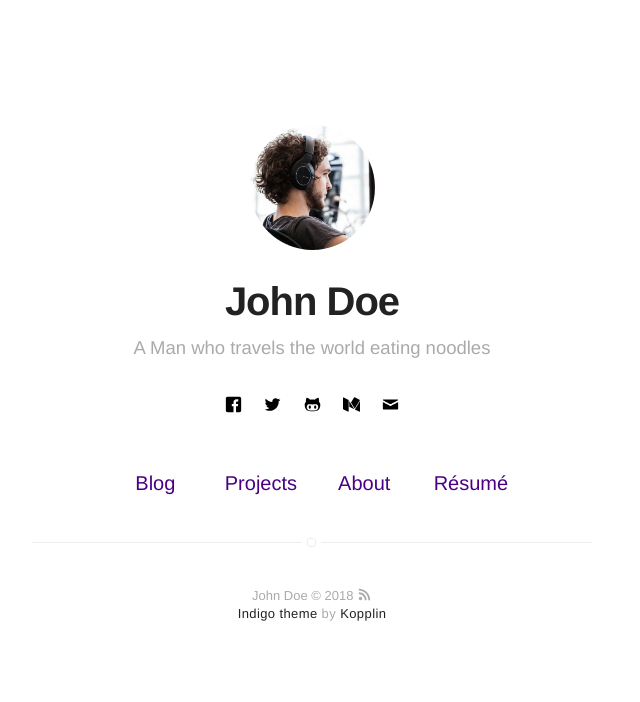
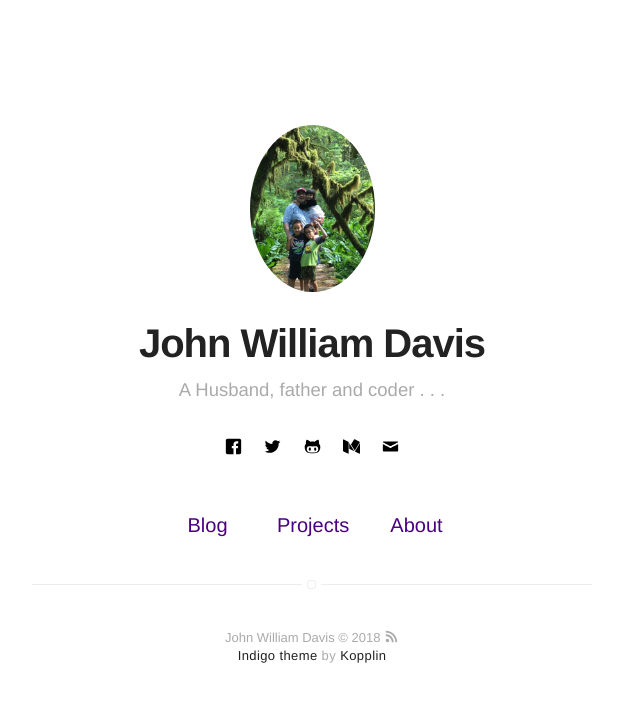
Before and after one commit to papadavis47/papadavis47.github.io, a Jekyll site: the page built from index.html, in a window 1280 px wide. Shown: the top 702 px of the page, without its empty margins (328-968 px from the left). Built offline with Jekyll 4.4.1, drawn with Linux system fonts in a browser that asks for light colours.

Commit message:
initial changes to _config.yml

```diff
--- a/_config.yml
+++ b/_config.yml
@@ -1,22 +1,22 @@
 # main text of home
-name: John Doe
-bio: A Man who travels the world eating noodles
+name: John William Davis
+bio: A Husband, father and coder . . .
 
 # twitter summary info
-description: A blog about technology and stuff related
+description: A blog about family and learning
 
 # if it's an external image, update below for true
 # better with square images
 external-image: false
-picture: assets/images/profile.jpg
+picture: assets/images/with_the_kids.jpg
 
 # If you want to include your resume, set to true
 # and specify source (external or local).
-resume: true
-resume-external: true
+resume: false
+resume-external: false
 resume-url: https://google.com/?q=my+resume
 
-url: https://koppl.in/indigo
+#url: https://koppl.in/indigo
 # your url: http://USERNAME.github.io
 
 permalink: /:title/
@@ -34,15 +34,15 @@ disqus:
   categories: [blog, project] # only show disqus for posts that have these categories
 
 # if you don't have any of social below, comment the line
-facebook: myfacebook
-twitter: mytwitter
+facebook: https://www.facebook.com/streetphotog
+twitter: https://twitter.com/nicaygringo
 # google: mygoogle
 # instagram: myinstagram
 # pinterest: mypinterest
 # linkedin: mylinkedin
 # youtube: myyoutube
 # spotify: myspotify
-github: mygithub
+github: https://github.com/papadavis47
 # gitlab: mygitlab
 # lastfm: mylastfm
 # stackoverflow: 7044681/mystackoverflow
@@ -51,14 +51,14 @@ github: mygithub
 medium: medium
 # vimeo: myvimeo
 # lanyrd: mylanyrd
-email: myemail@gmail.com
+email: jwdavisdeveloper@gmail.com
 
 authors:
     johndoe:
-        name: John Doe
-        bio: A Man who travels the world eating noodles
+        name: John William Davis
+        bio: A Husband, father and coder . . .
         external-image: false
-        picture: assets/images/profile.jpg
+        picture: assets/images/with_the_kids.jpg
         twitter: johndoe
     jamesfoster:
         name: James Foster
```
Also changed, not shown: assets/images/profile.jpg (deleted), assets/images/with_the_kids.jpg (added).
